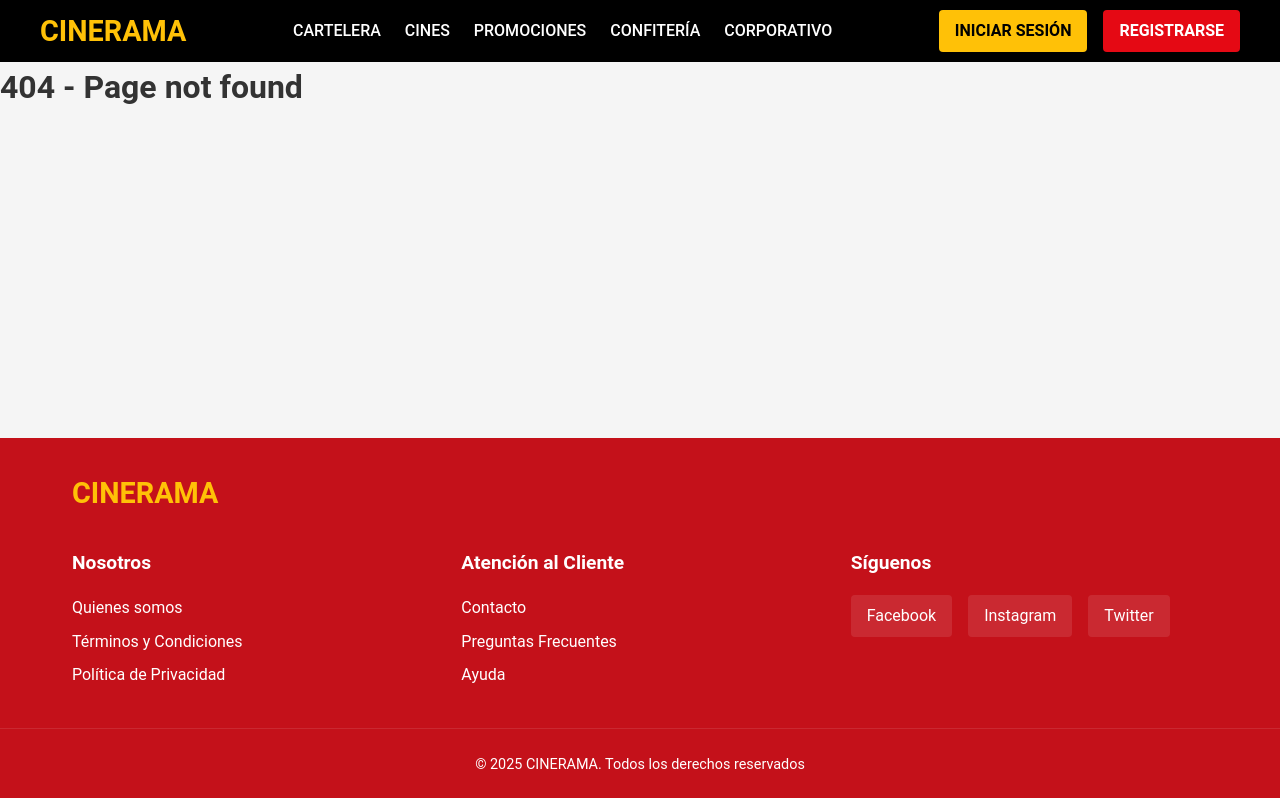
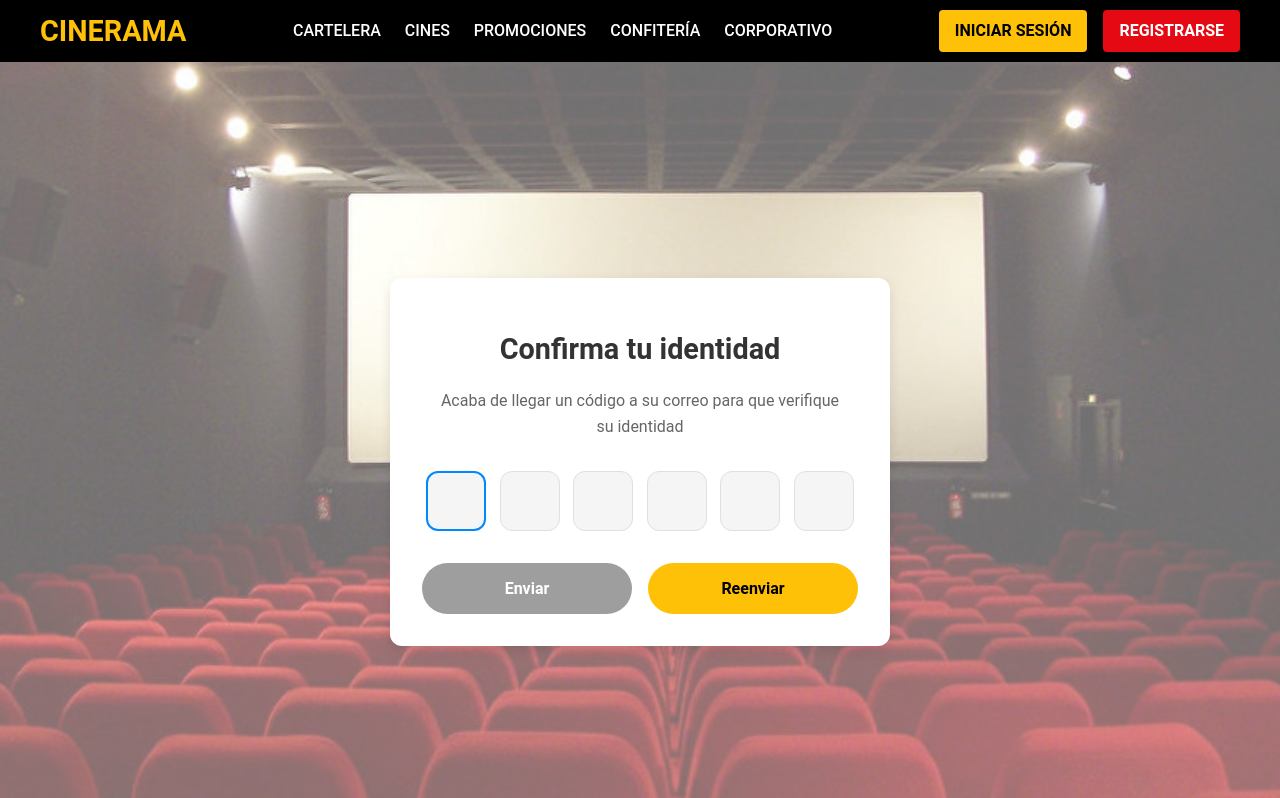
Before and after one commit to BruGeth/Cinerama, a React (Create React App) app in the folder frontend/: page /verify in a window 1280 px wide. Shown: the top 798 px of the page. Built offline with nearby package versions, Linux system fonts and the light colour scheme.

Commit message:
feat(auth): connect Register page to VerifyEmail and update routing, logic, and styles

```diff
--- a/frontend/src/pages/Register.jsx
+++ b/frontend/src/pages/Register.jsx
@@ -1,8 +1,9 @@
 import React, { useState } from 'react';
-import { Link } from 'react-router-dom';
+import { Link,useNavigate } from 'react-router-dom';
 import '../styles/Register.css';
 
 const Register = () => {
+  const navigate = useNavigate();
   const [formData, setFormData] = useState({
     fullName: '',
     email: '',
@@ -69,7 +70,6 @@ const Register = () => {
     e.preventDefault();
 
     const validationErrors = validate();
-
     if (Object.keys(validationErrors).length > 0) {
       setErrors(validationErrors);
       return;
@@ -78,15 +78,10 @@ const Register = () => {
     setIsSubmitting(true);
 
     try {
-      // Here is where the API call to register the user would go.
-      // const response = await registerUser(formData);
       console.log('Formulario enviado:', formData);
-
-      // We simulate a delay to observe the loading state.
       await new Promise(resolve => setTimeout(resolve, 1000));
 
-      // Here you could redirect the user or display a success message.
-      alert('¡Registro exitoso!');
+      navigate('/verify', { state: { email: formData.email } });
 
     } catch (error) {
       console.error('Error al registrar:', error);
@@ -95,7 +90,6 @@ const Register = () => {
       setIsSubmitting(false);
     }
   };
-
   return (
     <div className="register-container">
       <div className="register-form-container">
--- a/frontend/src/pages/VerifyEmail.jsx
+++ b/frontend/src/pages/VerifyEmail.jsx
@@ -1,34 +1,72 @@
-import React, { useState } from "react";
-import { useNavigate } from "react-router-dom";
-import "../styles/VerifyEmail.css";
+import { useState } from "react"
+import { useNavigate } from "react-router-dom"
+import "../styles/VerifyEmail.css"
 
 const VerifyEmail = () => {
-  const [code, setCode] = useState("");
-  const navigate = useNavigate();
+  const [code, setCode] = useState(Array(6).fill(""))
+  const [activeIndex, setActiveIndex] = useState(0)
+  const navigate = useNavigate()
+
+  const handleChange = (index, value) => {
+    if (value.match(/^[0-9]$/) || value === "") {
+      const newCode = [...code]
+      newCode[index] = value
+      setCode(newCode)
+
+      if (value !== "" && index < 5) {
+        setActiveIndex(index + 1)
+        document.getElementById(`code-input-${index + 1}`).focus()
+      }
+    }
+  }
 
   const handleSubmit = (e) => {
-    e.preventDefault();
-    console.log("Verifying code:", code);
+    e.preventDefault()
+    const finalCode = code.join("")
+    console.log("Verifying code:", finalCode)
 
-    navigate("/");
-  };
+    if (finalCode.length === 6) {
+      navigate("/")
+    } else {
+      alert("Por favor, ingresa un código de 6 números.")
+    }
+  }
 
   return (
-    <div className="verify-container">
-      <h2>Verifica tu correo electrónico</h2>
-      <p>Hemos enviado un código de verificación a tu correo.</p>
+    <div className="verify-email-page">
+      <div className="verify-card">
+        <h1>Confirma tu identidad</h1>
+        <p>Acaba de llegar un código a su correo para que verifique su identidad</p>
+
         <form onSubmit={handleSubmit}>
+          <div className="code-inputs">
+            {code.map((num, index) => (
               <input
+                id={`code-input-${index}`}
+                key={index}
                 type="text"
-          placeholder="Ingresa tu código de verificación"
-          value={code}
-          onChange={(e) => setCode(e.target.value)}
+                maxLength="1"
+                value={num}
+                onChange={(e) => handleChange(index, e.target.value)}
+                className={activeIndex === index ? "active" : ""}
+                onFocus={() => setActiveIndex(index)}
                 required
               />
-        <button type="submit">Verificar</button>
+            ))}
+          </div>
+
+          <div className="verify-buttons">
+            <button type="submit" className="send-button">
+              Enviar
+            </button>
+            <button type="button" className="resend-button" onClick={() => setCode(Array(6).fill(""))}>
+              Reenviar
+            </button>
+          </div>
         </form>
       </div>
-  );
-};
+    </div>
+  )
+}
 
-export default VerifyEmail;
+export default VerifyEmail
--- a/frontend/src/routes/AppRouter.jsx
+++ b/frontend/src/routes/AppRouter.jsx
@@ -6,6 +6,7 @@ import About from '../pages/About';
 import NotFound from '../pages/NotFound';
 import Register from "../pages/Register";
 import Login from "../pages/Login";
+import VerifyEmail from '../pages/VerifyEmail';
 
 const AppRouter = () => {
   return (
@@ -18,6 +19,7 @@ const AppRouter = () => {
           <Route path="/login" element={<Login />} />
           <Route path="/register" element={<Register />} />
           <Route path="*" element={<NotFound />} />
+          <Route path='/verify' element={<VerifyEmail/>}/>
         </Routes>
       </main>
       <Footer />
--- a/frontend/src/styles/VerifyEmail.css
+++ b/frontend/src/styles/VerifyEmail.css
@@ -1,26 +1,113 @@
-.verify-container {
-    max-width: 400px;
-    margin: 3rem auto;
-    padding: 2rem;
-    border: 1px solid #ccc;
-    border-radius: 8px;
-    text-align: center;
+.verify-email-page {
+  display: flex;
+  justify-content: center;
+  align-items: center;
+  min-height: 100vh;
+  background-color: #f5f5f5;
+  padding: 1rem;
+  background-image: url('/public/images/cinema-bg.jpg');
+  background-size: cover;
+  background-position: center;
+  background-color: rgba(239, 239, 239, 0.5);
+  background-blend-mode: overlay;
 }
 
-  .verify-container input {
+.verify-card {
+  background-color: white;
+  border-radius: 12px;
+  box-shadow: 0 4px 12px rgba(0, 0, 0, 0.1);
   width: 100%;
-    padding: 0.8rem;
+  max-width: 500px;
+  padding: 2rem;
+  position: relative;
+}
+
+.back-button {
+  position: absolute;
+  top: 1.5rem;
+  left: 1.5rem;
+  background: none;
+  border: none;
+  color: #e50914;
+  cursor: pointer;
+  padding: 0;
+}
+
+.verify-card h1 {
+  font-size: 1.8rem;
+  text-align: center;
   margin-top: 1rem;
   margin-bottom: 1rem;
-    border: 1px solid #aaa;
-    border-radius: 4px;
 }
 
-  .verify-container button {
-    padding: 0.8rem 1.5rem;
-    background-color: #007bff;
+.verify-card p {
+  text-align: center;
+  color: #666;
+  margin-bottom: 2rem;
+  padding: 0 1rem;
+}
+
+.code-inputs {
+  display: flex;
+  justify-content: space-between;
+  margin-bottom: 2rem;
+}
+
+.code-inputs input {
+  width: 60px;
+  height: 60px;
+  border-radius: 12px;
+  background-color: #f5f5f5;
+  border: 1px solid #e0e0e0;
+  font-size: 1.5rem;
+  text-align: center;
+  margin: 0 4px;
+}
+
+.code-inputs input.active {
+  border: 2px solid #0088ff;
+}
+
+.code-inputs input:focus {
+  outline: none;
+  border: 2px solid #0088ff;
+}
+
+.verify-buttons {
+  display: flex;
+  gap: 1rem;
+}
+
+.verify-buttons button {
+  flex: 1;
+  padding: 1rem;
+  border: none;
+  border-radius: 50px;
+  font-weight: bold;
+  font-size: 1rem;
+  cursor: pointer;
+  transition: background-color 0.2s;
+}
+
+.send-button {
+  background-color: #9e9e9e;
   color: white;
-    border: none;
-    border-radius: 4px;
-    cursor: pointer;
 }
+
+.resend-button {
+  background-color: #ffc107;
+  color: black;
+}
+
+/* Responsive adjustments */
+@media (max-width: 480px) {
+  .verify-card {
+    padding: 1.5rem;
+  }
+
+  .code-inputs input {
+    width: 45px;
+    height: 45px;
+    font-size: 1.2rem;
+  }
+}
```
Also changed, not shown: frontend/src/services/userService.js (+12 -2 lines). Lines whose indentation alone changed are shown as unchanged.
